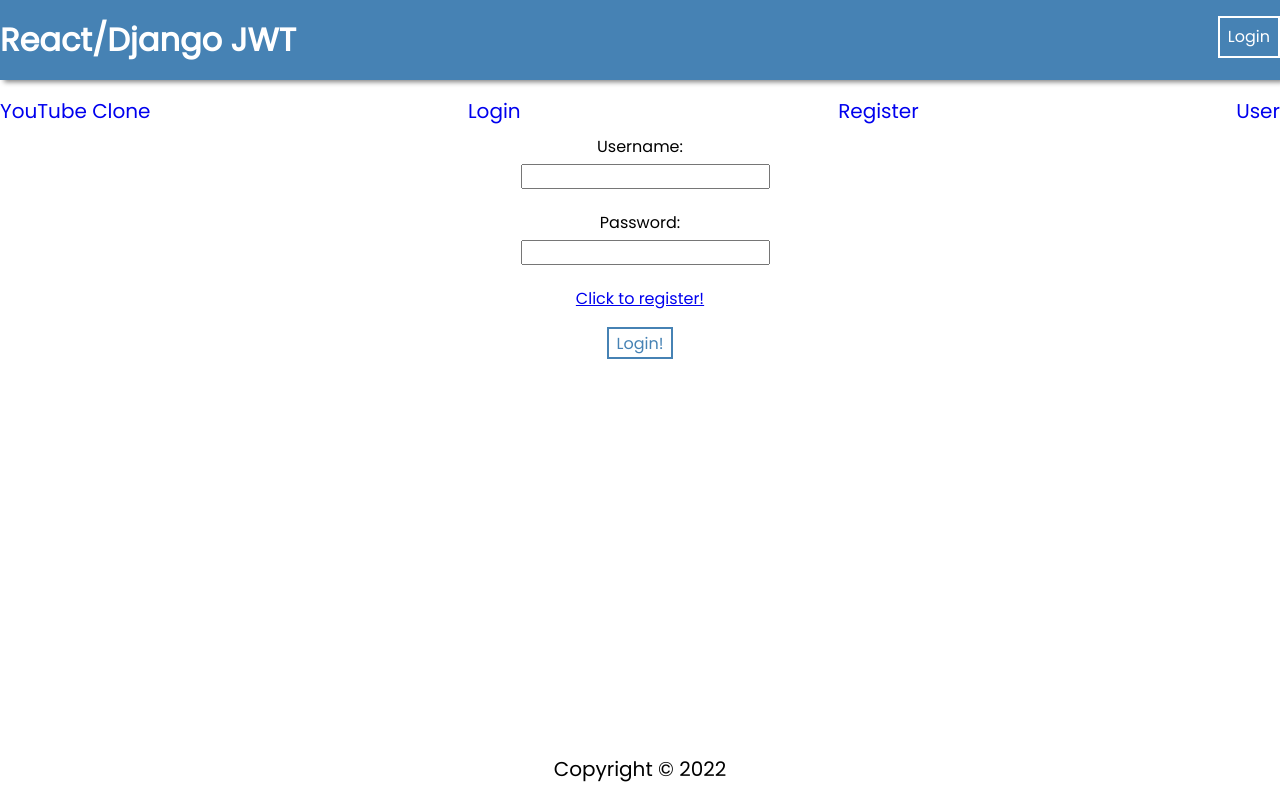
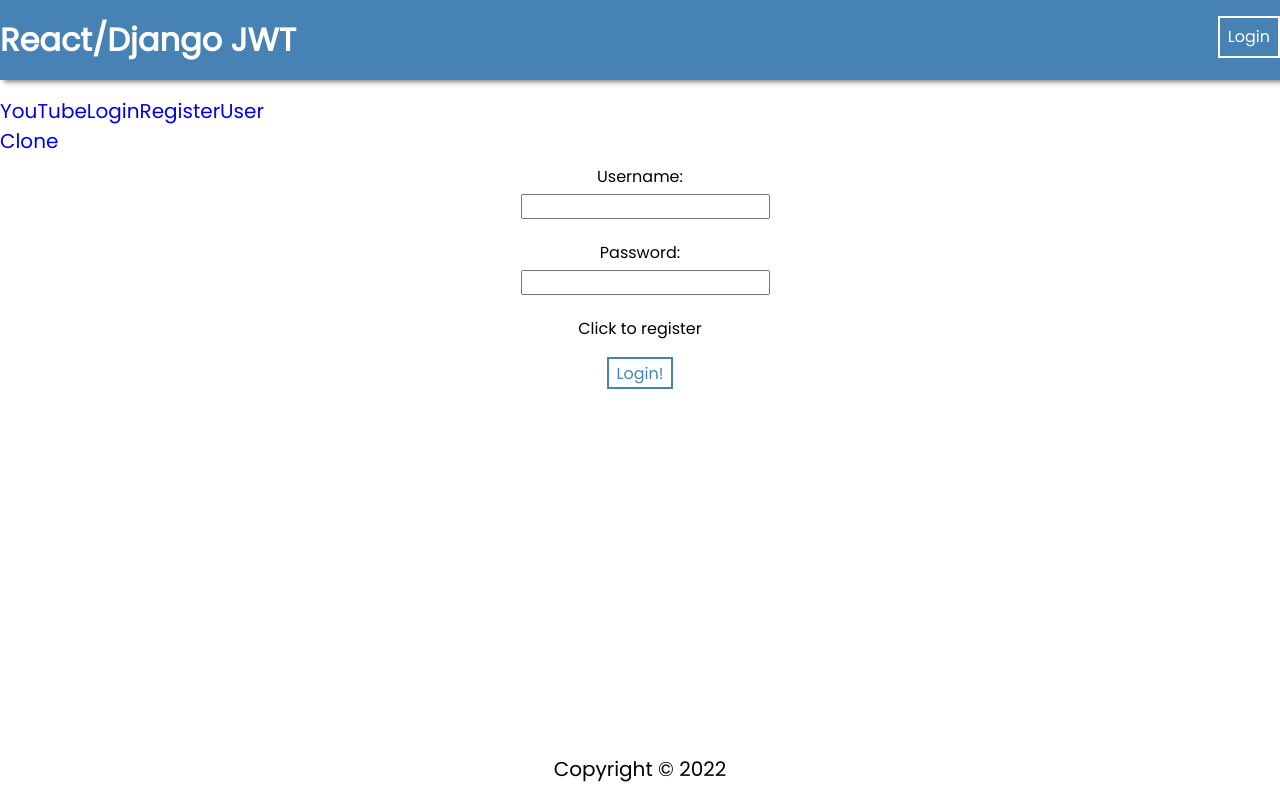
Before and after one commit to derekbohman/ReactDjangoJWT, a React (Create React App) app in the folder frontend/: page /login in a window 1280 px wide. Built offline with nearby package versions, Linux system fonts and the light colour scheme.

Commit message:
Made some minor cosmetic changes in the routing component and the login page. Also made some changes to lettering in the login page.

```diff
--- a/frontend/src/components/Routing/Routing.css
+++ b/frontend/src/components/Routing/Routing.css
@@ -1,4 +1,13 @@
+.links {
+  margin-right: 65rem;
+}
+
 .links a {
-    margin-bottom: 0.5rem;
-    text-decoration: none;
+  margin-bottom: 0.5rem;
+  text-decoration: none;
 }
+
+.links :visited {
+  text-decoration: none;
+  color: black;
+}
--- a/frontend/src/pages/LoginPage/LoginPage.css
+++ b/frontend/src/pages/LoginPage/LoginPage.css
@@ -1,3 +1,12 @@
 .error {
   color: red;
 }
+
+.register {
+  text-decoration: none;
+  color: black;
+}
+
+.register :visited {
+  color: black;
+}
--- a/frontend/src/pages/LoginPage/LoginPage.js
+++ b/frontend/src/pages/LoginPage/LoginPage.js
@@ -42,7 +42,7 @@ const LoginPage = () => {
         {isServerError ? (
           <p className="error">Login failed, incorrect credentials!</p>
         ) : null}
-        <Link to="/register">Click to register!</Link>
+        <Link className="register" to="/register">Click to register</Link>
         <button>Login!</button>
       </form>
     </div>
```
